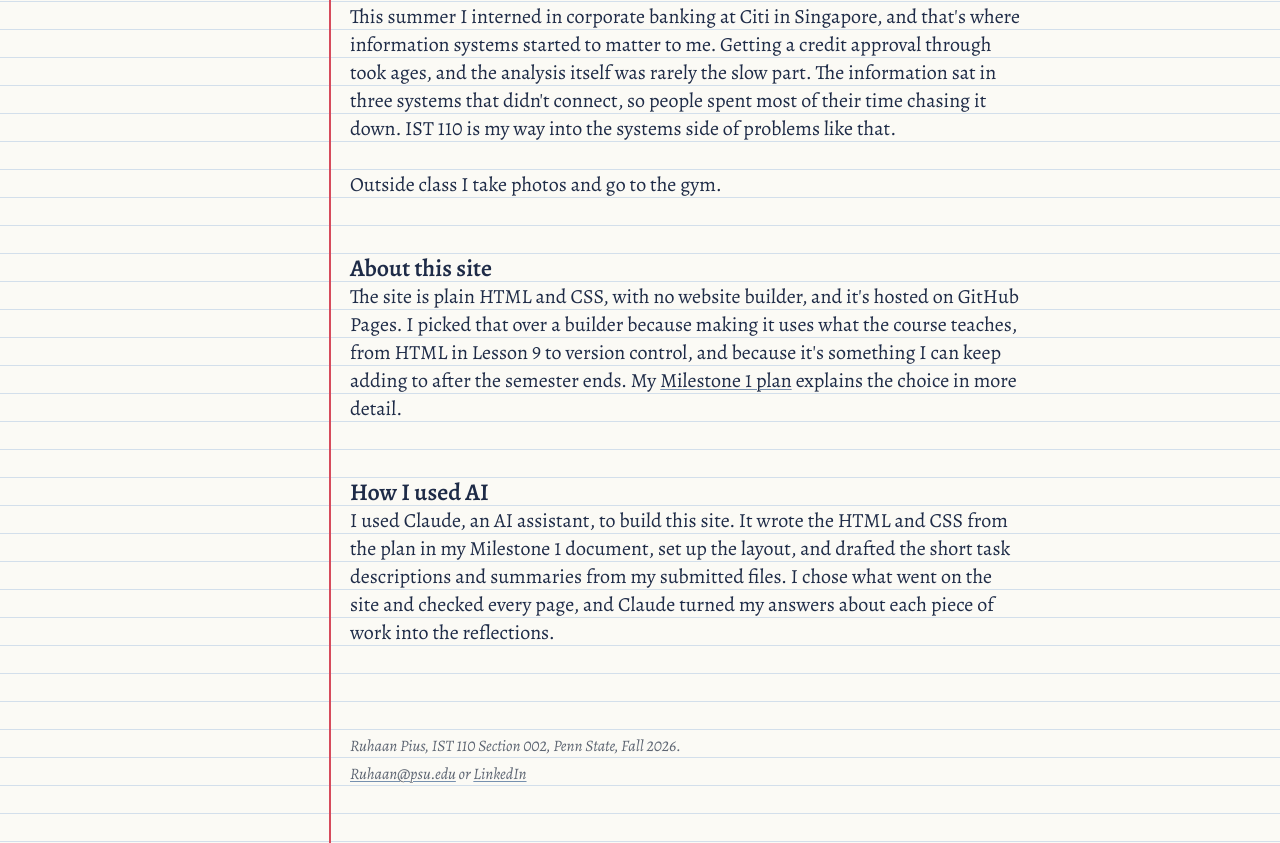
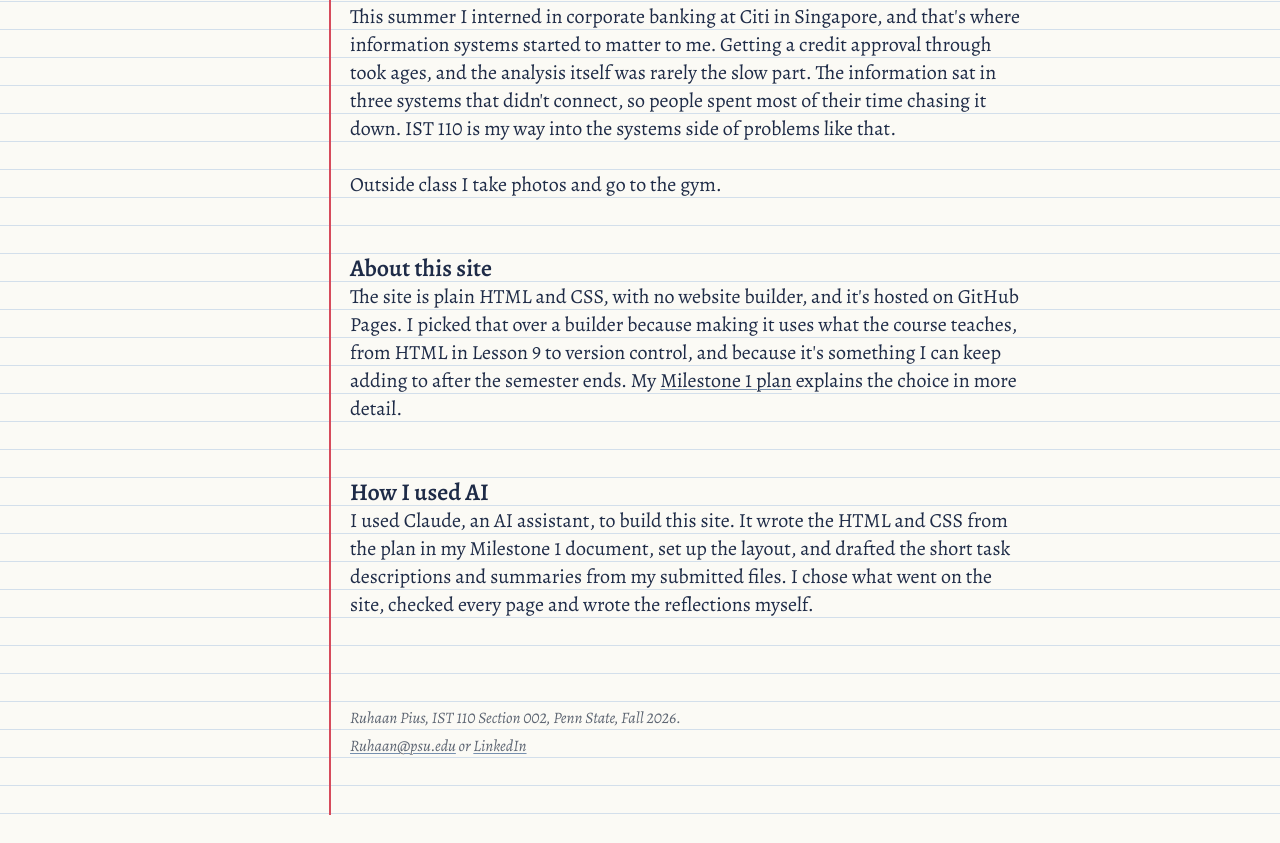
Before and after one commit to ruhaan-svg/ist110-portfolio, a plain HTML site: page about.html in a window 1280 px wide. Shown: the part 529-1372 px from the top of the page. After the commit the page ends 1344 px from the top, so only its background shows below. Drawn offline with Linux system fonts and the light colour scheme.

Commit message:
Update about.html

```diff
--- a/about.html
+++ b/about.html
@@ -40,7 +40,7 @@
 <h2 id="this-site">About this site</h2>
 <p>The site is plain HTML and CSS, with no website builder, and it's hosted on GitHub Pages. I picked that over a builder because making it uses what the course teaches, from HTML in Lesson 9 to version control, and because it's something I can keep adding to after the semester ends. My <a href="work/l05-milestone-1.html">Milestone 1 plan</a> explains the choice in more detail.</p>
 <h2 id="ai">How I used AI</h2>
-<p>I used Claude, an AI assistant, to build this site. It wrote the HTML and CSS from the plan in my Milestone 1 document, set up the layout, and drafted the short task descriptions and summaries from my submitted files. I chose what went on the site and checked every page, and Claude turned my answers about each piece of work into the reflections.</p>
+<p>I used Claude, an AI assistant, to build this site. It wrote the HTML and CSS from the plan in my Milestone 1 document, set up the layout, and drafted the short task descriptions and summaries from my submitted files. I chose what went on the site, checked every page and wrote the reflections myself.</p>
 
   </main>
   <footer class="site-footer">
```
